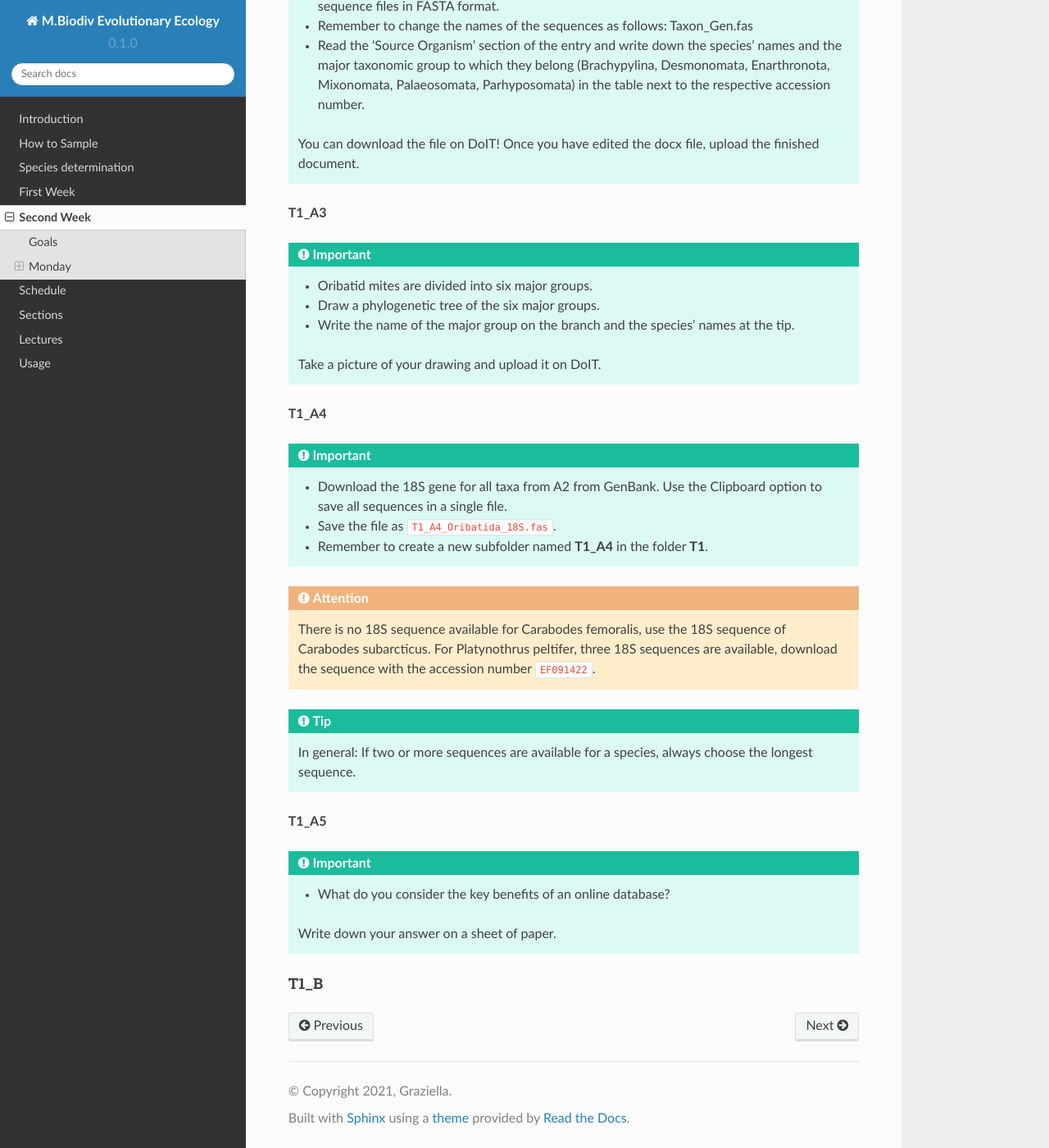
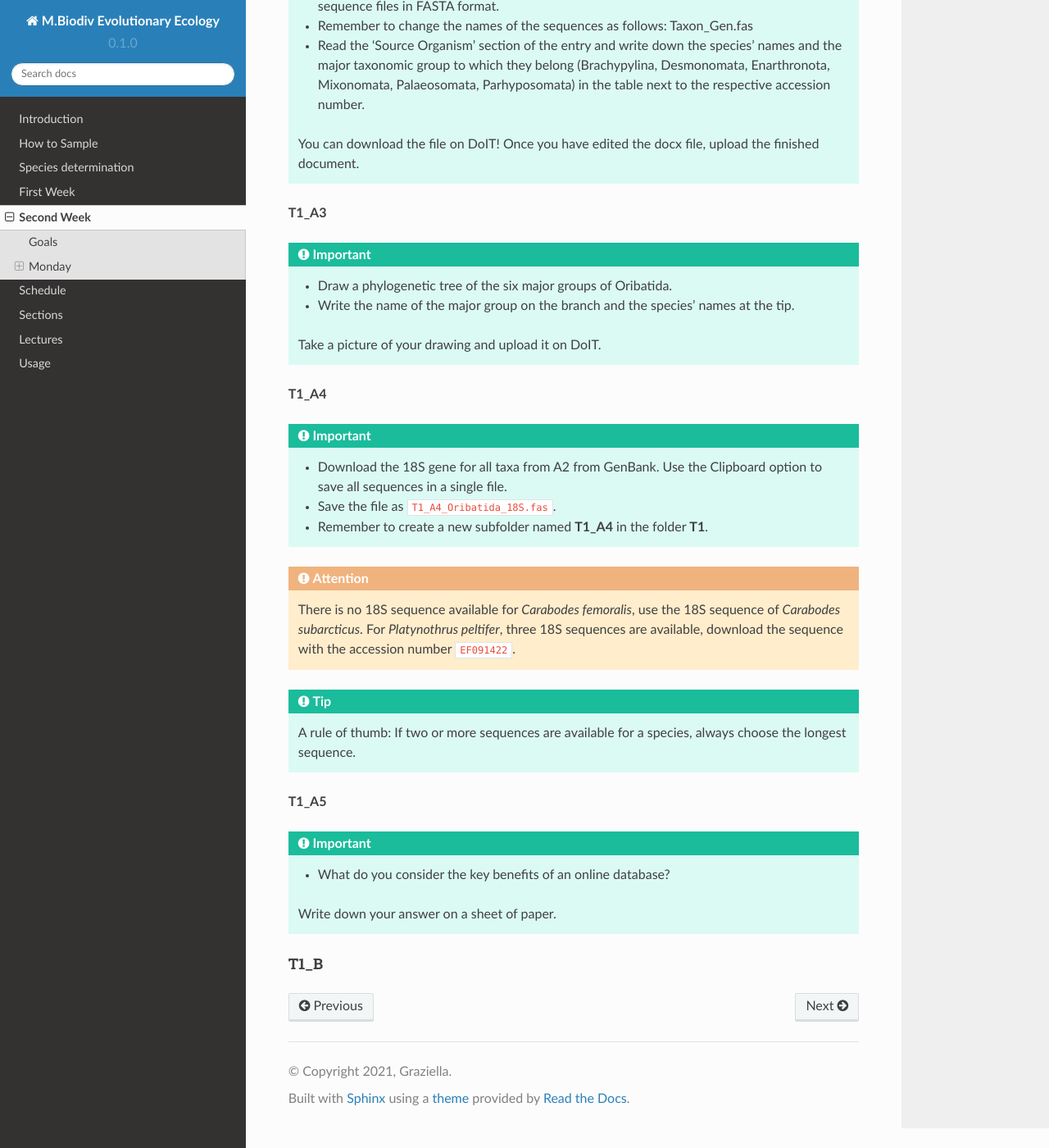
Before and after one commit to bheimbu/evolutionary_ecology, a Sphinx documentation site: the page built from docs/source/second_week.rst, in a window 1280 px wide and 1400 px high, scrolled down 3543 px. Shown: the whole window at 82% size. Built offline with Sphinx 7.4.7 and the Read the Docs theme 2.0.0, drawn with Linux system fonts in a browser that asks for light colours.

Commit message:
Update second_week.rst

```diff
--- a/docs/source/second_week.rst
+++ b/docs/source/second_week.rst
@@ -132,8 +132,7 @@ Please create a folder on your USB Stick or under C:/ on your ⊞ Win hard drive
 **T1_A3**
 
 .. important::
-  - Oribatid mites are divided into six major groups.
-  - Draw a phylogenetic tree of the six major groups.
+  - Draw a phylogenetic tree of the six major groups of Oribatida.
   - Write the name of the major group on the branch and the species' names at the tip.
 
   Take a picture of your drawing and upload it on DoIT.
@@ -146,10 +145,10 @@ Please create a folder on your USB Stick or under C:/ on your ⊞ Win hard drive
   - Remember to create a new subfolder named **T1_A4** in the folder **T1**.
 
 .. attention::
-  There is no 18S sequence available for Carabodes femoralis, use the 18S sequence of Carabodes subarcticus. For Platynothrus peltifer, three 18S sequences are available, download the sequence with the accession number ``EF091422``.
+  There is no 18S sequence available for *Carabodes femoralis*, use the 18S sequence of *Carabodes subarcticus*. For *Platynothrus peltifer*, three 18S sequences are available, download the sequence with the accession number ``EF091422``.
 
 .. tip::
-  In general: If two or more sequences are available for a species, always choose the longest sequence.
+  A rule of thumb: If two or more sequences are available for a species, always choose the longest sequence.
 
 **T1_A5**
 
```
